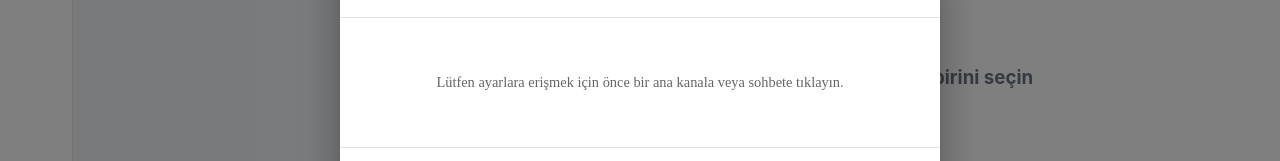
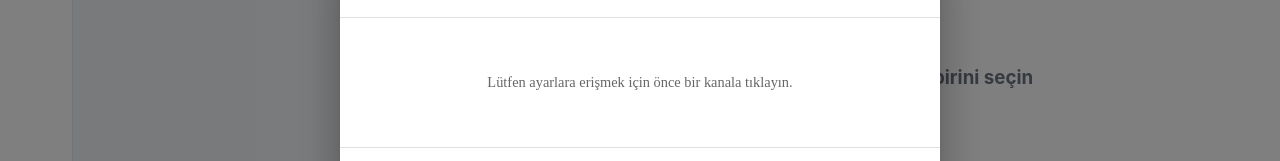
Before and after one commit to OguzhanSahbudak/messaging-app, a React (Vite) app: page /chat/1 in a window 1280 px wide. Both pictures are taken after a click on the button "Settings". Shown: the part 323-484 px from the top of the page. Built offline with nearby package versions, Linux system fonts and the light colour scheme; no server answers.

Commit message:
feat:user ve adminin ad soyadını güncelleme

```diff
--- a/src/pages/Chat/components/ChatArea/SettingsModal.jsx
+++ b/src/pages/Chat/components/ChatArea/SettingsModal.jsx
@@ -29,20 +29,25 @@ const SettingsModal = ({ open, onClose }) => {
     const [firstName, setFirstName] = useState('');
     const [lastName, setLastName] = useState('');
 
-    // --- ORTAK KANAL (COMMON CHANNEL) MANTIĞI ---
-    // Backend yetkiyi kanal üzerinden ölçtüğü için Admin'in her yerde işlem yapabilmesi adına
-    // "Genel" veya "HaNettt" tarzı tüm üyelerin olduğu ana kanalı buluyoruz.
-    const commonChannel = useMemo(() => {
+    // --- AKILLI KANAL SEÇİM MANTIĞI ---
+    // Eğer şu an activeChannel bir DM (is_direct = true) ise,
+    // backend kuralına (admin olunan grup kanalı) takılmamak için
+    // kullanıcının üye olduğu ilk normal grup kanalını (is_direct = false) buluyoruz.
+    const effectiveChannel = useMemo(() => {
+        // 1. Önce aktif kanal normal bir grup kanalı mı kontrol et
+        if (activeChannel && !activeChannel.is_direct) {
+            return activeChannel;
+        }
+        // 2. Eğer DM'deysek veya aktif kanal yoksa, listeden ilk normal grup kanalını bul
         const groupChannels = channels.filter(c => !c.is_direct);
-        return groupChannels.find(c => c.name?.toLowerCase().includes('genel') || c.name?.toLowerCase().includes('hanettt'))
-            || groupChannels[0]
-            || null;
-    }, [channels]);
+        if (groupChannels.length > 0) {
+            return groupChannels[0];
+        }
+        // Hiç yoksa aktif olanı dön (fallback)
+        return activeChannel;
+    }, [activeChannel, channels]);
 
-    // Hangi kanalı kullanacağız?
-    // Öncelik Ortak Kanal'da. Eğer bulunamazsa aktif olduğumuz mevcut kanalı kullanır.
-    const targetChannel = commonChannel || activeChannel;
-    const effectiveChannelId = targetChannel?.id;
+    const effectiveChannelId = effectiveChannel?.id;
 
     // Oturum Açan Kullanıcının Gerçek ID'sini Bulma
     const myRealUserId = useMemo(() => {
@@ -79,7 +84,7 @@ const SettingsModal = ({ open, onClose }) => {
         return false;
     }, []);
 
-    // Hedef Kanalın Üyelerini Çek (Modal açılınca çalışır)
+    // Seçilen Kanalın Üyelerini Çek
     useEffect(() => {
         if (open && effectiveChannelId) {
             dispatch(fetchChannelMembers(effectiveChannelId));
@@ -93,8 +98,6 @@ const SettingsModal = ({ open, onClose }) => {
 
     // Kanal Admini mi?
     const isChannelAdmin = String(myMemberData?.role).toLowerCase() === 'admin';
-
-    // Eğer genel adminse veya bulunduğu ortak kanalda adminse yetkilidir
     const isAdmin = isGlobalAdmin || isChannelAdmin;
 
     // Admin'in üye düzenleme ekranında KENDİSİ HARİÇ diğer üyeler listelenir
@@ -146,7 +149,7 @@ const SettingsModal = ({ open, onClose }) => {
         }
     };
 
-    // Güncelleme İsteğini Gönder
+    // Güncelleme İsteğini Gönder (Her zaman grup kanalının ID'si ile gider)
     const handleSave = () => {
         if (!effectiveChannelId) return;
 
@@ -170,13 +173,13 @@ const SettingsModal = ({ open, onClose }) => {
             <DialogTitle>
                 {settingsView === 'menu' && 'Ayarlar'}
                 {settingsView === 'editProfile' && 'Profil Bilgilerini Düzenle'}
-                {settingsView === 'editMembers' && `Üye Bilgilerini Düzenle`}
+                {settingsView === 'editMembers' && 'Üye Bilgilerini Düzenle'}
             </DialogTitle>
 
             <DialogContent dividers>
                 {!effectiveChannelId ? (
                     <p className="settings-warning-text" style={{ padding: '20px', textAlign: 'center' }}>
-                        Lütfen ayarlara erişmek için önce bir ana kanala veya sohbete tıklayın.
+                        Lütfen ayarlara erişmek için önce bir kanala tıklayın.
                     </p>
                 ) : (
                     <div className="settings-modal-content">
@@ -200,7 +203,7 @@ const SettingsModal = ({ open, onClose }) => {
                                         onClick={() => handleGoToView('editMembers')}
                                         style={{ justifyContent: 'flex-start', textTransform: 'none', padding: '10px 15px', fontSize: '16px' }}
                                     >
-                                        👥 Üye Bilgilerini Düzenle {targetChannel?.name ? `(${targetChannel.name})` : ''}
+                                        👥 Üye Bilgilerini Düzenle {effectiveChannel?.name ? `(${effectiveChannel.name})` : ''}
                                     </Button>
                                 )}
 
@@ -241,7 +244,7 @@ const SettingsModal = ({ open, onClose }) => {
                         {settingsView === 'editMembers' && (
                             <div style={{ display: 'flex', flexDirection: 'column', gap: '15px', paddingTop: '10px' }}>
                                 <Typography variant="caption" color="textSecondary">
-                                    Yönetilen Kullanıcı Havuzu: <strong>{targetChannel?.name || 'Genel Kanal'}</strong>
+                                    Kanal Havuzu: <strong>{effectiveChannel?.name || 'Grup Kanalı'}</strong>
                                 </Typography>
 
                                 {otherMembers.length === 0 ? (
```
